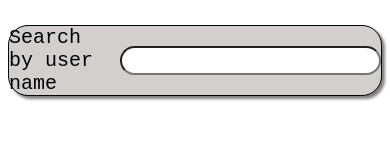
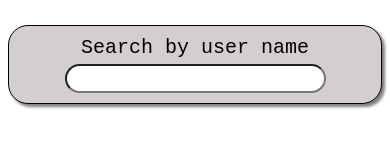
Before and after one commit to piotrmadeja/15.8-Wyszukiwarka, a website: page index.html in a window 390 px wide. Drawn offline with nearby package versions, Linux system fonts and the light colour scheme.

Commit message:
label responsivity fix

```diff
--- a/styles.css
+++ b/styles.css
@@ -10,9 +10,9 @@ body {
 }
 
 label {
-  margin-right: 15px;
   font-family: 'Courier New', Courier, monospace;
   font-size: 20px;
+  margin-bottom: 5px;
 }
 
 input {
@@ -25,13 +25,15 @@ input {
 form {
   border-radius: 20px;
   border: 1px solid black;
-  min-width: 350px;
+  min-width: 150px;
   min-height: 50px;
   display: flex;
+  flex-direction: column;
   align-items: center;
   justify-content: center;
   background: rgb(212, 207, 207);
   box-shadow: 3px 3px 3px gray;
+  padding: 10px;
 }
 
 .usersList {
```
